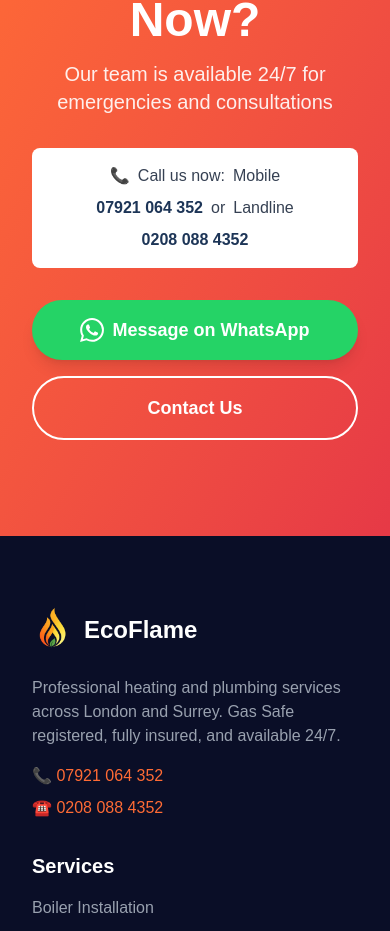
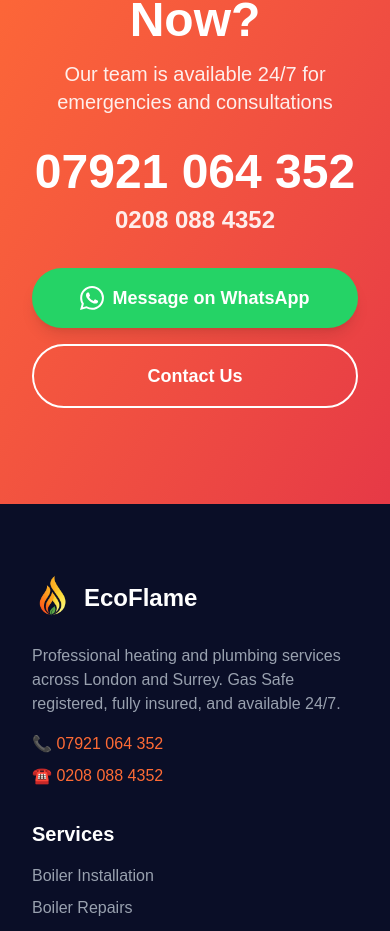
Before and after one commit to PatchLore/ecoflame-webapp, a Next.js app: page / in a window 390 px wide. Shown: the part 7645-8576 px from the top of the page. Built offline with nearby package versions, Linux system fonts and the light colour scheme.

Commit message:
Revert contact section: restore original large phone number display format

```diff
--- a/src/app/page.tsx
+++ b/src/app/page.tsx
@@ -219,16 +219,13 @@ export default function HomePage() {
         <div className="max-w-[800px] mx-auto">
           <h2 className="text-5xl font-bold text-white mb-4">Need Help Now?</h2>
           <p className="text-xl text-white/90 mb-8">Our team is available 24/7 for emergencies and consultations</p>
-          <div className="mb-8 bg-white rounded-lg px-6 py-4 inline-block">
-            <p className="flex flex-wrap items-center justify-center gap-2 text-gray-700 font-medium">
-              <span>📞</span>
-              <span>Call us now:</span>
-              <span>Mobile</span>
-              <a href="tel:07921064352" className="text-[#1D3557] hover:underline font-semibold">07921 064 352</a>
-              <span>or</span>
-              <span>Landline</span>
-              <a href="tel:02080884352" className="text-[#1D3557] hover:underline font-semibold">0208 088 4352</a>
-            </p>
+          <div className="flex flex-col gap-2 mb-8">
+            <a href="tel:07921064352" className="inline-block text-5xl font-bold text-white transition-all hover:scale-105">
+              07921 064 352
+            </a>
+            <a href="tel:02080884352" className="inline-block text-2xl font-semibold text-white/90 transition-all hover:scale-105">
+              0208 088 4352
+            </a>
           </div>
           <div className="flex flex-col sm:flex-row gap-4 justify-center">
             <a
```
